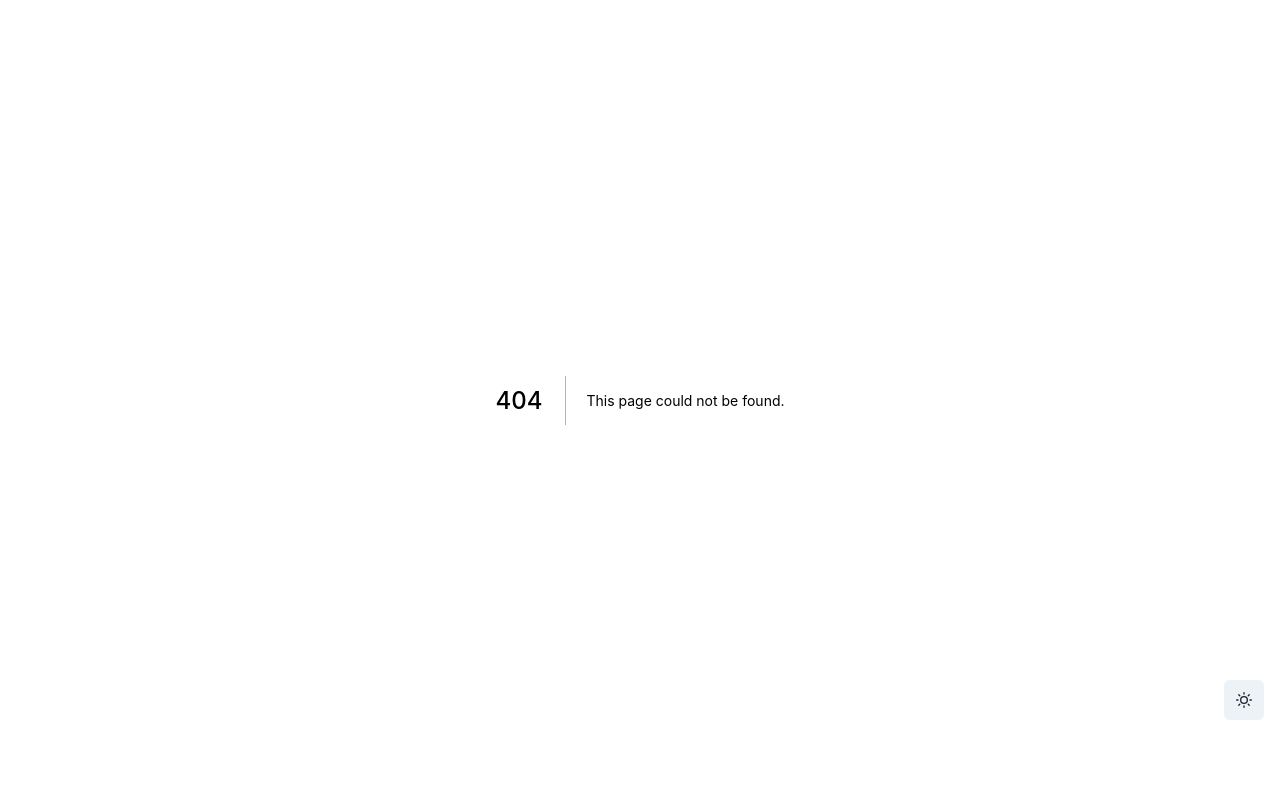
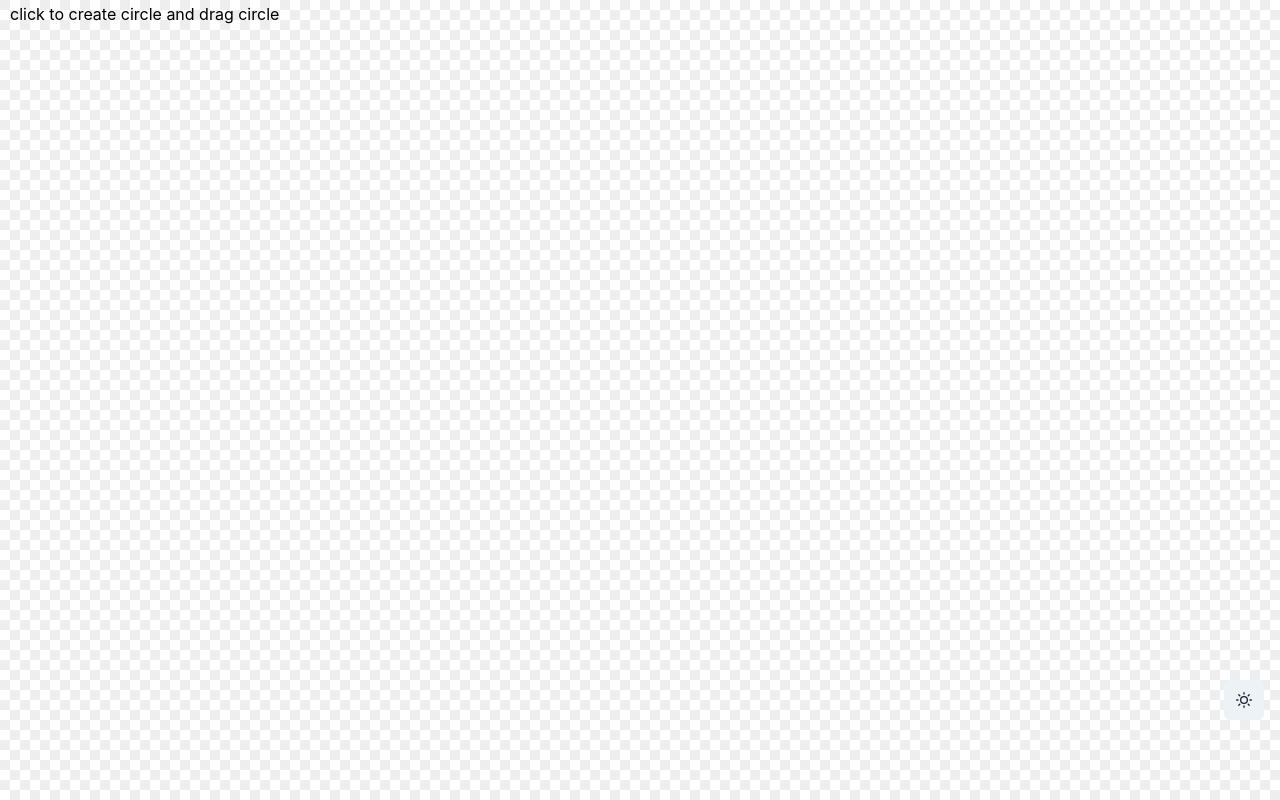
Before and after one commit to dodoto/one, a Next.js app: page /dot-line in a window 1280 px wide. Before the commit this address had no page. Built offline with nearby package versions, Linux system fonts and the light colour scheme.

Commit message:
new file:   pages/dot-line/index.tsx modified:   pages/index.tsx

```diff
--- /dev/null
+++ b/pages/dot-line/index.tsx
@@ -0,0 +1,112 @@
+import React, { useState, useRef, MouseEventHandler } from 'react'
+
+const getColor = (index: number) => {
+  const multiplier = 255 / (15 - 1);
+  const colorVal = index * multiplier;
+  return `rgb(${colorVal}, ${Math.abs(128 - colorVal)}, ${255 - colorVal})`
+}
+
+const SIZE = 15
+
+type Circle = {
+  key: number
+  cx: number
+  cy: number
+  r: typeof SIZE
+  fill: string
+}
+
+const getCircle = (x: number, y: number, key: number, index: number): Circle => ({
+  key,
+  cx: x,
+  cy: y,
+  r: SIZE,
+  fill: getColor(index),
+})
+
+const getPath = (circles: Circle[]) => {
+  return circles.reduce((acc, cur, index) => {
+    const next = circles[index + 1]
+    if (next) {
+      const { cx: curX, cy: curY } = cur
+      const { cx: nextX, cy: nextY } = next
+      return `${acc}M ${curX}, ${curY} L ${nextX}, ${nextY} `
+    } else {
+      return acc
+    }
+  }, '')
+}
+
+type DragState = {
+  startX: number
+  startY: number
+  circle: null | Circle
+}
+
+const DotLine = () => {
+  const [circles, setCircles] = useState<Circle[]>([])
+  const path = getPath(circles)
+  const dragState = useRef<DragState>({ startX: 0, startY: 0, circle: null })
+
+  const handleRootMouseDown: MouseEventHandler = evt => {
+    dragState.current.startX = evt.clientX
+    dragState.current.startY = evt.clientY
+  }
+
+  const handleRootMouseMove: MouseEventHandler = evt => {
+    const { circle } = dragState.current
+    if (circle) {
+      // console.log('item move')
+      const { clientX, clientY } = evt
+      circle.cx = clientX
+      circle.cy = clientY
+      setCircles([...circles])
+    }
+  }
+
+  const handleRootMouseUp: MouseEventHandler = evt => {
+    const { startX, startY, circle } = dragState.current
+    const { clientX, clientY, timeStamp } = evt
+
+    const isStatic = Math.abs(startX - clientX) <= 1 && Math.abs(startY - clientY) <= 1
+
+    if (isStatic && circle) {
+      // console.log('circle click') remove circle
+      setCircles(circles.filter(item => item !== circle))
+    }
+    else if (isStatic && !circle) {
+      // console.log('root click') add circle
+      const circle = getCircle(clientX, clientY, timeStamp, circles.length)
+      setCircles([...circles, circle])
+    }
+    else if (!isStatic && circle) {
+      // console.log('circle move end') fixed circle
+    }
+    dragState.current.circle = null
+  }
+
+  const handleItemMouseDown = (circle: Circle) => {
+    dragState.current.circle = circle
+  }
+
+
+  return (
+    <div style={{minHeight: '100vh', background: 'conic-gradient(#eee 25%, white 0deg 50%, #eee 0deg 75%, white 0deg) 0 / 20px 20px'}}>
+      <svg style={{display: 'block', width: '100%', minHeight: '100vh'}} onMouseDown={handleRootMouseDown} onMouseMove={handleRootMouseMove} onMouseUp={handleRootMouseUp}>
+        <text x="10" y="20">click to create circle and drag circle</text>
+        <path d={path} strokeWidth="4" fill="none" stroke="red"/>
+        {
+          circles.map((circle) => (
+            <circle
+              style={{cursor: 'pointer'}}
+              {...circle}
+              onMouseDown={() => handleItemMouseDown(circle)}
+            ></circle>
+          ))
+        }
+      </svg>
+    </div>
+  )
+}
+
+export default DotLine
--- a/pages/index.tsx
+++ b/pages/index.tsx
@@ -27,6 +27,7 @@ const NavData = [
   {title: '韩剧', href: '/teleplay/hanguoju'},
   {title: '泰剧', href: '/teleplay/taiguoju'},
   {title: '综艺', href: '/teleplay/zongyi'},
+  {title: 'dot-line', href: '/dot-line'}
 ]
 
 type Content = {ok: true; data: any} | {ok: false; error: any}
```
